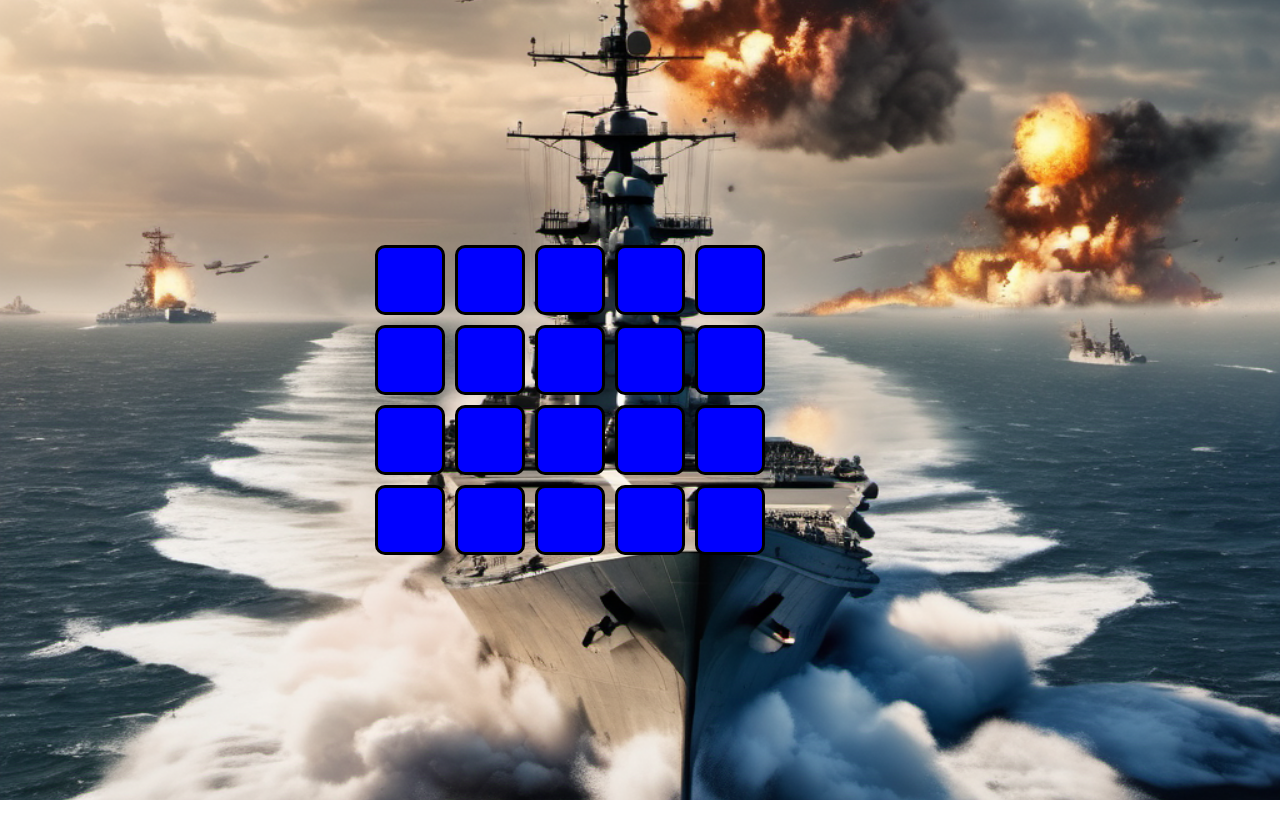
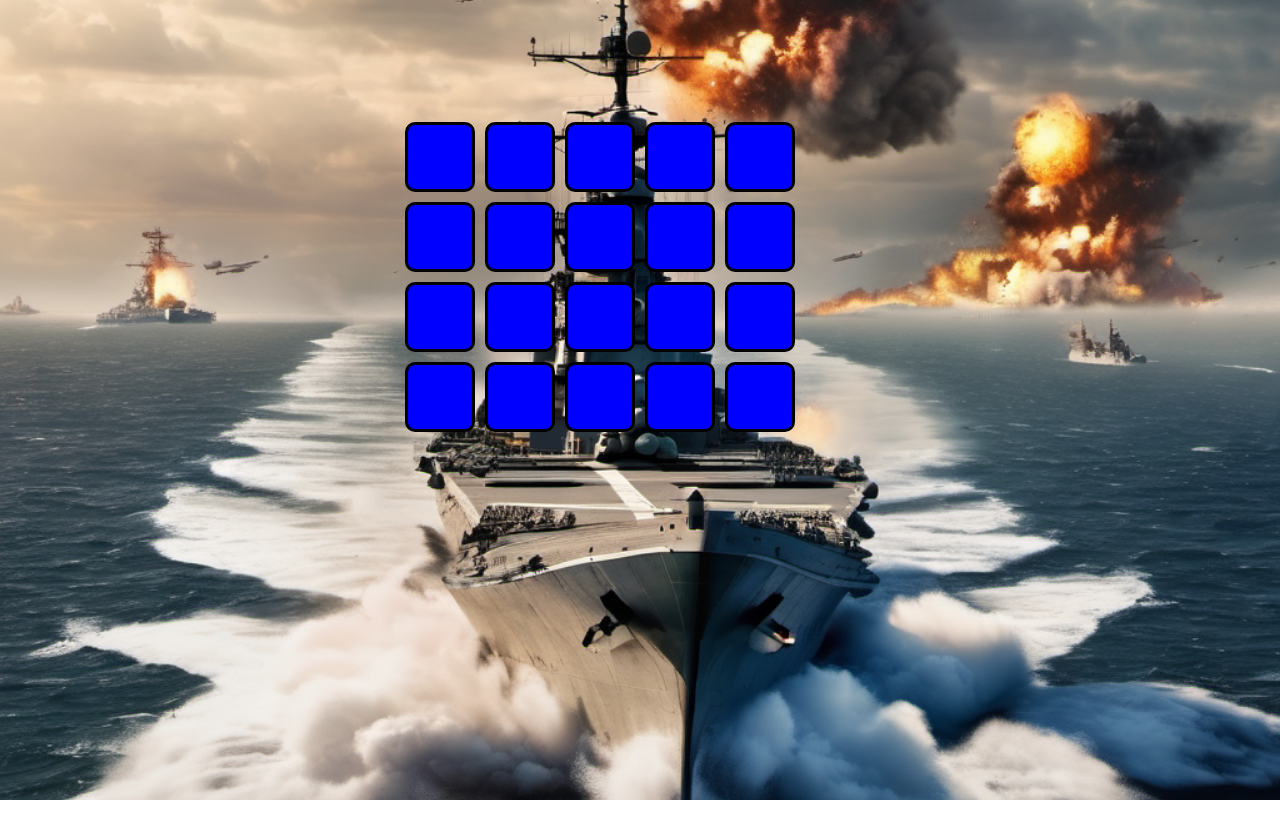
Before and after one commit to tleminen/Laivanupotuspeli, a React (Create React App) app in the folder frontend/: page /laivanupotus/peli in a window 1280 px wide. Shown: the top 838 px of the page. Before the commit the page ends 800 px from the top, so only its background shows below. Built offline with nearby package versions, Linux system fonts and the light colour scheme.

Commit message:
muutoksia peli.js ja css

```diff
--- a/frontend/src/App.css
+++ b/frontend/src/App.css
@@ -18,11 +18,13 @@
 }
 
 .peliAlusta {
-  display: flex;
-  justify-content: center;
-  align-items: center;
+  margin-top: 40%;
   height: 100vh;
   margin-right: 80%;
+}
+
+.TulosSiirtyma {
+  padding: 40px;
 }
 
 .peliruudukot {
@@ -45,6 +47,7 @@
   display: grid;
   grid-template-columns: repeat(5, 1fr);
   gap: 10px;
+  padding: 20px;
 }
 
 .ruutu {
--- a/frontend/src/components/Peli.js
+++ b/frontend/src/components/Peli.js
@@ -175,6 +175,9 @@ const Laivanupotus = () => {
 
   return (
     <div className="peliAlusta">
+      <table>
+        <tbody>
+          <tr>
             <div className="peliruudukot">
               <div className="taulukko">
                 <div className="kayttajanTaulukko">
@@ -199,7 +202,6 @@ const Laivanupotus = () => {
                     ))
                   )}
                 </div>
-          <div className="vali" />
                 <div className="vastustajanTaulukko">
                   {peliAlkaa &&
                     vastustajanTaulukko.map((rivi, riviPaikka) =>
@@ -211,7 +213,11 @@ const Laivanupotus = () => {
                             ruudunKlikkausKasittely(riviPaikka, sarakePaikka)
                           }
                           color={
-                      ruutu === -1 ? "red" : ruutu === 2 ? "gray" : "orange"
+                            ruutu === -1
+                              ? "red"
+                              : ruutu === 2
+                              ? "gray"
+                              : "orange"
                           }
                         />
                       ))
@@ -219,11 +225,17 @@ const Laivanupotus = () => {
                 </div>
               </div>
             </div>
+          </tr>
+          <tr>
+            <div className="TulosSiirtyma"></div>
             {peliPaattynyt && (
               <button onClick={kasitteleSiirtyminenTuloksiin}>
                 Siirry tulosnäkymään
               </button>
             )}
+          </tr>
+        </tbody>
+      </table>
     </div>
   );
 };
```
Lines whose indentation alone changed are shown as unchanged.
